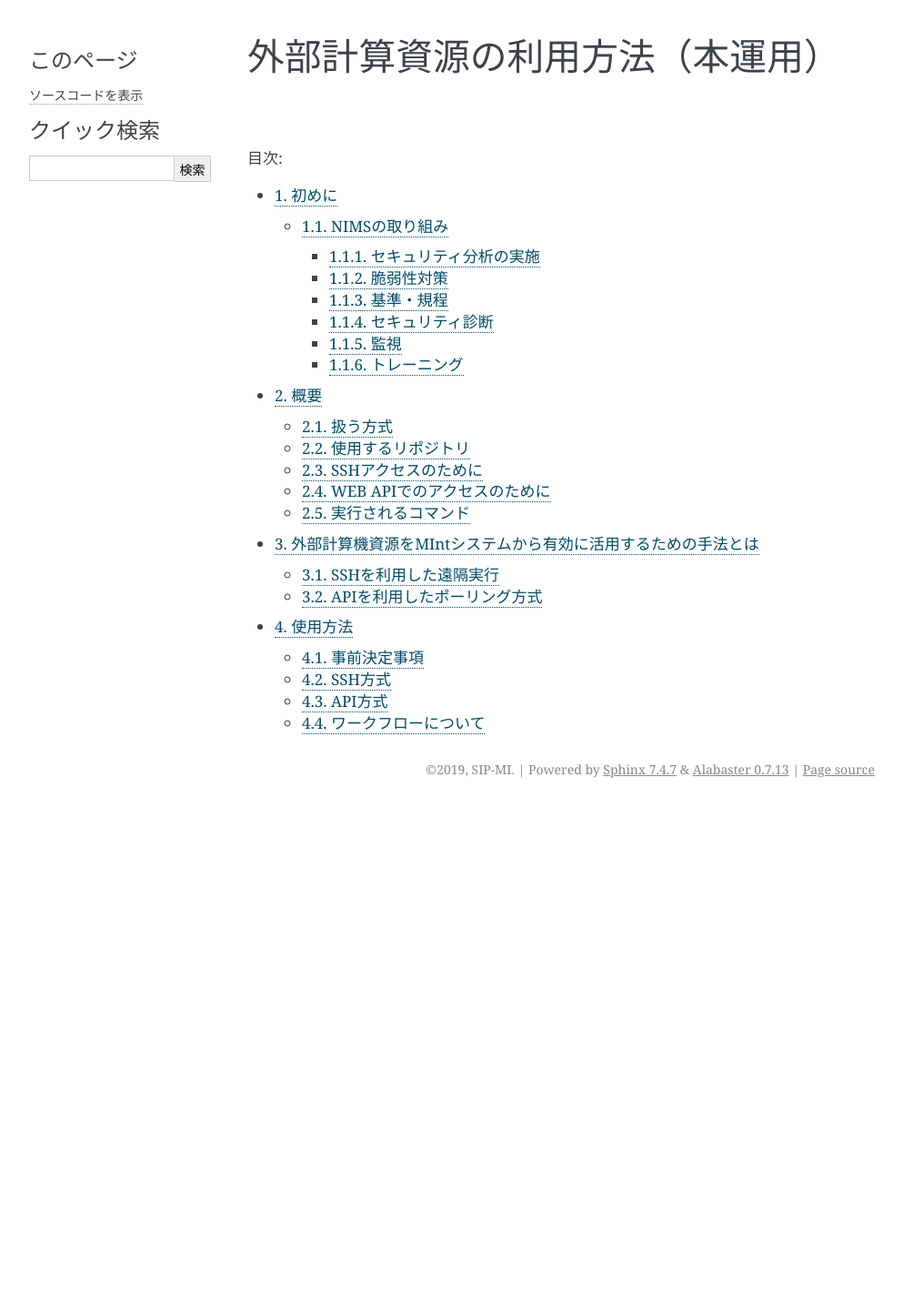
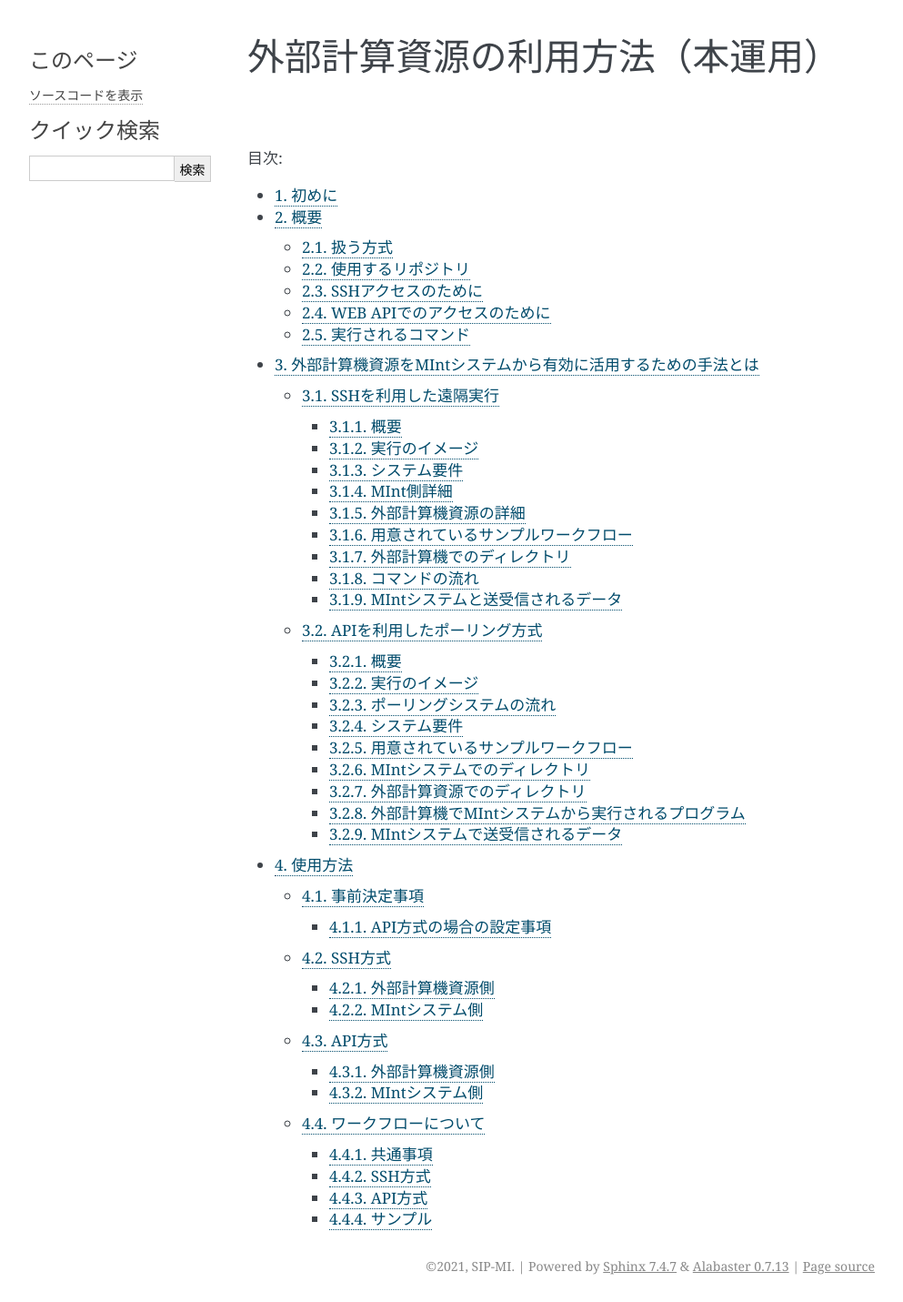
Before and after one commit to materialsintegration/remote_workflow, a Sphinx documentation site: the page built from documents/manual2nd/source/index.rst, in a window 1280 px wide. Shown: the whole page at 91% size, without its empty margins (148-1141 px from the left). Built offline with Sphinx 7.4.7, drawn with Linux system fonts in a browser that asks for light colours; before the commit the page ends 900 px from its top, so only the background shows below that; some of the changed lines change nothing that is shown.

Commit message:
バージョン0.2.0

````diff
--- a/documents/manual2nd/source/conf.py
+++ b/documents/manual2nd/source/conf.py
@@ -20,13 +20,13 @@
 # -- Project information -----------------------------------------------------
 
 project = '外部計算資源の利用について'
-copyright = '2019, SIP-MI'
+copyright = '2021, SIP-MI'
 author = 'SIP-MI'
 
 # The short X.Y version
 version = ''
 # The full version, including alpha/beta/rc tags
-release = '0.1.1'
+release = '0.2.0'
 
 # mermaid compile? command setting
 mermaid_cmd = '/home/misystem/node_modules/.bin/mmdc'
@@ -136,6 +136,12 @@
     # 'figure_align': 'htbp',
       'extraclassoptions': 'openany',
 
+    'preamble': '\n'.join([
+        # 段落調整、箇条書きの行間調整
+        r'\setlength{\parskip}{0ex}',
+        # 字下げ
+        r'\setlength{\parindent}{1zw}',
+    ])
 }
 
 # Grouping the document tree into LaTeX files. List of tuples
--- a/documents/manual2nd/source/using_distributed_properties.rst
+++ b/documents/manual2nd/source/using_distributed_properties.rst
@@ -3,38 +3,10 @@
 ======
 
 外部計算機資源を有効活用するには、
+
 1. MIコンソーシアム規程、MIntシステム利用規程にしたがうこと。
 2. 外部計算機及び接続ネットワークが十分なセキュリティ対策を実施いていること。
 3. SSHによる外部計算機資源を利用するばあには、外部計算機資源の受け入れとして、接続元IPのみ接続可能とする設定を行い、脆弱性対策を講じていることとする。
-
-NIMSの取り組み
-==============
-
-セキュリティ分析の実施
-~~~~~~~~~~~~~~~~~~~~~~
-MIntシステムに対して、ISO/IEC 15408、JARO TP15002に基づくセキュリティ分析を第三者より実施して問題がないことを確認済。
-
-脆弱性対策
-~~~~~~~~~~
-システムで用いられているOSS等について、CVEおよびJVNで脆弱性情報を確認し、脆弱性対策を実施済み。また、定期的に検知ツールを利用して検知・対策を講じている。
-
-基準・規程
-~~~~~~~~~~
-政府統一基準、NIMSのセキュリティポリシーおよびセキュリティ対策基準に基づいて開発・運用を行っている。
-
-セキュリティ診断
-~~~~~~~~~~~~~~~~
-システムを外部公開（新規、改修）する際には、第三者によるセキュリティ診断を受けた上で、PSIRTによる公開前レビューを受けて問題が無いことを確認している。セキュリティ診断の実施はNIMSのセキュリティ対策基準で定められている。
-
-監視
-~~~~~
-
-監視は24時間365日のセキュリティ監視を専門ベンダーに委託して実施。不審な動きが検知された場合は、PSIRTに連絡して素早く対処（呪法も24時間365日）。監視ツールを利用しての検知をし、対応を実施している。
-
-トレーニング
-~~~~~~~~~~~~
-
-NIMS全体として毎年セキュリティトレーニングを実施している。
 
 ====
 概要
@@ -44,11 +16,11 @@
 本システムはこの検証を踏まえ、より簡易に実装が可能なシステムを構築した。
 
 * NIMS DMZに配置したMIntシステムを対象とする。
-    + SSH等で外部の計算機を計算資源として計算を行う
-    + 専用APIシステムを構築してSSH接続が不可能な外部の計算機を計算資源として計算を行う
+        + SSH等で外部の計算機を計算資源として計算を行う
+        + 専用APIシステムを構築してSSH接続が不可能な外部の計算機を計算資源として計算を行う
 * 外部計算機資源においての秘匿データなどの扱い
-    + 秘匿データの指定は簡易な方法
-    + MIntシステム側からはその存在は感知できない
+        + 秘匿データの指定は簡易な方法
+        + MIntシステム側からはその存在は感知できない
 
 本ドキュメントは外部計算機資源の有効活用について、動作原理などを説明し、次いで簡単にインストール、実行する方法を説明する。
 インストール、実行はMIntシステム側と外部計算機資源側に分かれている。
@@ -66,14 +38,12 @@
 
 外部計算機資源の有効利用のために、以下２つのリポジトリを用意してある。外部計算機資源側はこれらを外部資源計算用計算機に配置し、必要なコマンドを埋め込むだけでよい。
 
-* misrc_remote_workflow
-    + 主に外部計算機資源側で実行されるスクリプトのサンプルが登録されている。
-* misrc_distributed_computing_assist.api
-    + API方式のためのシステム構築用のプログラム、サンプルが登録されている。
-    + API本体は直下に
-    + ワークフローで使用するプログラムは```debug/mi-system-side```に
-    + 外部計算機側で使用するプログラムは```debug/remote-side```に
-        - ここから実行されるプログラムのサンプルは上記misrc_remote_workflowリポジトリを使用している。
+- misrc_remote_workflow
+    - 主に外部計算機資源側で実行されるスクリプトのサンプルが登録されている。
+- misrc_distributed_computing_assist.api
+    - API方式のためのシステム構築用のプログラム、サンプルが登録されている。
+    - ワークフローで使用するプログラムは「debug/mi-system-side」にある。
+    - 外部計算機側で使用するプログラムは「debug/remote-side」にある。
 
 SSHアクセスのために
 ===================
@@ -196,6 +166,10 @@
 * 資材の展開
 * ソルバーパスの調整
 * 秘匿データ（ある場合）に指定のディレクトリへの配置
+
+.. raw:: latex
+
+   \newpage
 
 用意されているサンプルワークフロー
 ----------------------------------
@@ -393,9 +367,7 @@
 * 双方で設定必要な事項
    + 実行可能な計算またはプログラム
    + 送受信するファイル
-   + この情報をAPIがワークフローから遠隔計算機へ、遠隔計算機からワークフローへと受け渡す。
-       - 遠隔計算機へはコマンドとパラメータ
-       - ワークフローへは計算結果などのファイル
+   + この情報をAPIがワークフローから遠隔計算機へ、遠隔計算機からワークフローへと受け渡す。遠隔計算機へはコマンドとパラメータ。ワークフローへは計算結果などのファイルである。
 * MIntシステム側
    + 外部計算資源有効利用用の計算ノードを設置してある。(以下専用計算機または専用ノードとする）
    + 外部計算資源有効利用モジュールを作成
@@ -405,11 +377,14 @@
    + このモジュールはこのAPIとだけ通信する。
 * MIntシステム外（外部計算資源側）
    + NIMS所外にあって、httpsで本APIへ到達可能なネットワーク設定の場所にあること。
-   + 本APIと計算を行うためのポーリングプログラムのサンプルをpythonで用意した。
-       - ほとんどの場合このサンプルプログラムで事足りる。
+   + 本APIと計算を行うためのポーリングプログラムのサンプルをpythonで用意した。ほとんどの場合このサンプルプログラムで事足りる。
    + 用意する計算機はLinuxが望ましいが、サンプルを利用する場合pythonが実行可能なPCなら何でもよい。
    + 必要な資材を取得、展開。
    + 資材をローカライズ（プログラム等を環境に合わせて編集）
+
+.. raw:: latex
+
+    \newpage
 
 用意されているサンプルワークフロー
 ----------------------------------
````
Also changed, not shown: 11 other files.
